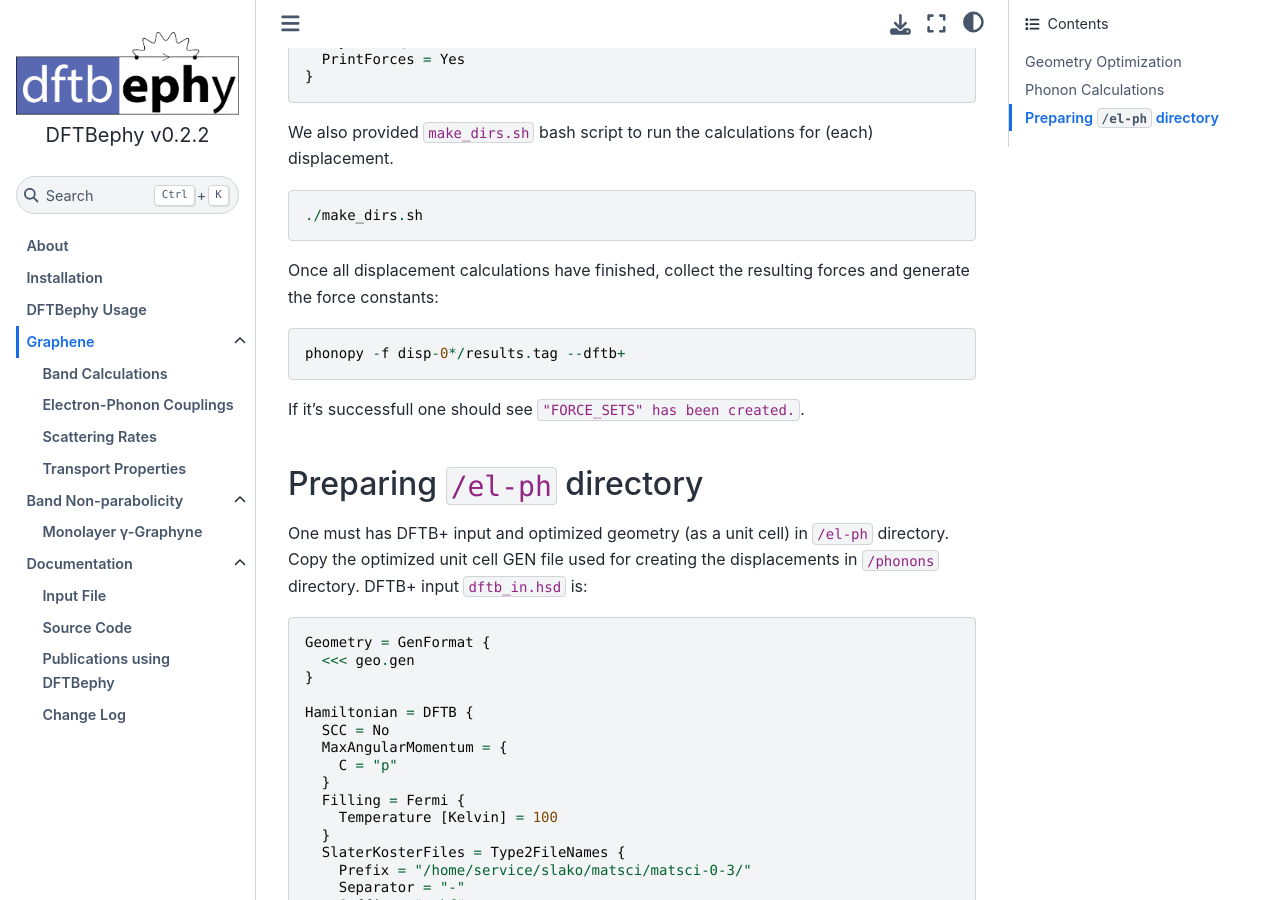
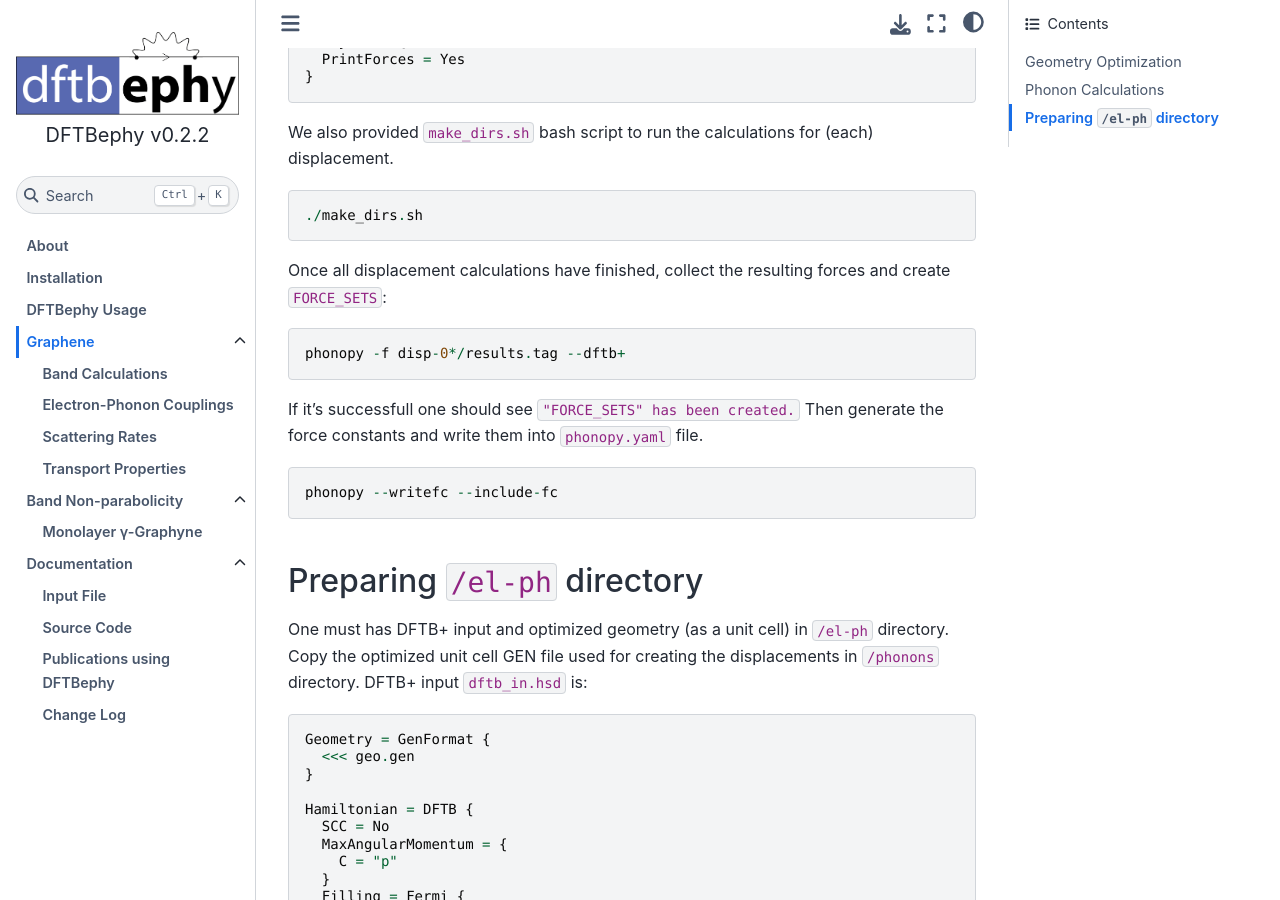
Before and after one commit to CoMeT4MatSci/dftbephy, a Jupyter Book: the page built from wiki/docs/examples/graphene-nonSCC/index.md, in a window 1280 px wide and 900 px high, scrolled down 2231 px. Built offline with Jupyter Book 1.0.4 settings and Sphinx 7.4.7 and the Sphinx Book theme 1.1.4, drawn with Linux system fonts in a browser that asks for light colours.

Commit message:
Added phonopy command for force constant calculation

````diff
--- a/wiki/docs/examples/graphene-nonSCC/index.md
+++ b/wiki/docs/examples/graphene-nonSCC/index.md
@@ -114,13 +114,18 @@ We also provided `make_dirs.sh` bash script to run the calculations for (each) d
 ./make_dirs.sh
 ```
 
-Once all displacement calculations have finished, collect the resulting forces and generate the force constants:
+Once all displacement calculations have finished, collect the resulting forces and create `FORCE_SETS`:
 
 ```
 phonopy -f disp-0*/results.tag --dftb+
 ```
 
-If it's successfull one should see `"FORCE_SETS" has been created.`.
+If it's successfull one should see `"FORCE_SETS" has been created.` Then generate the force constants and write them into `phonopy.yaml` file.
+
+```
+phonopy --writefc --include-fc
+```
+
 
 
 ## Preparing `/el-ph` directory
````
